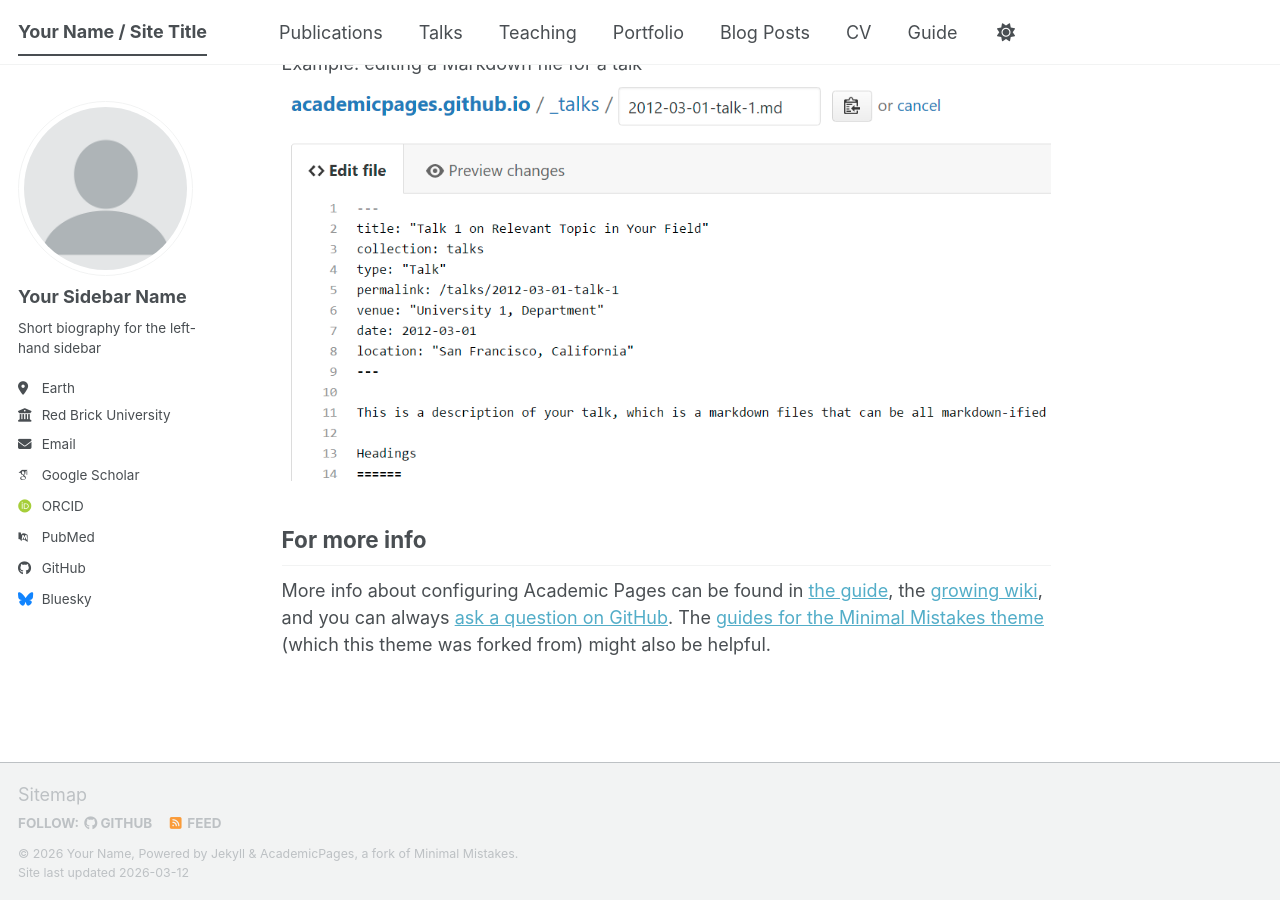
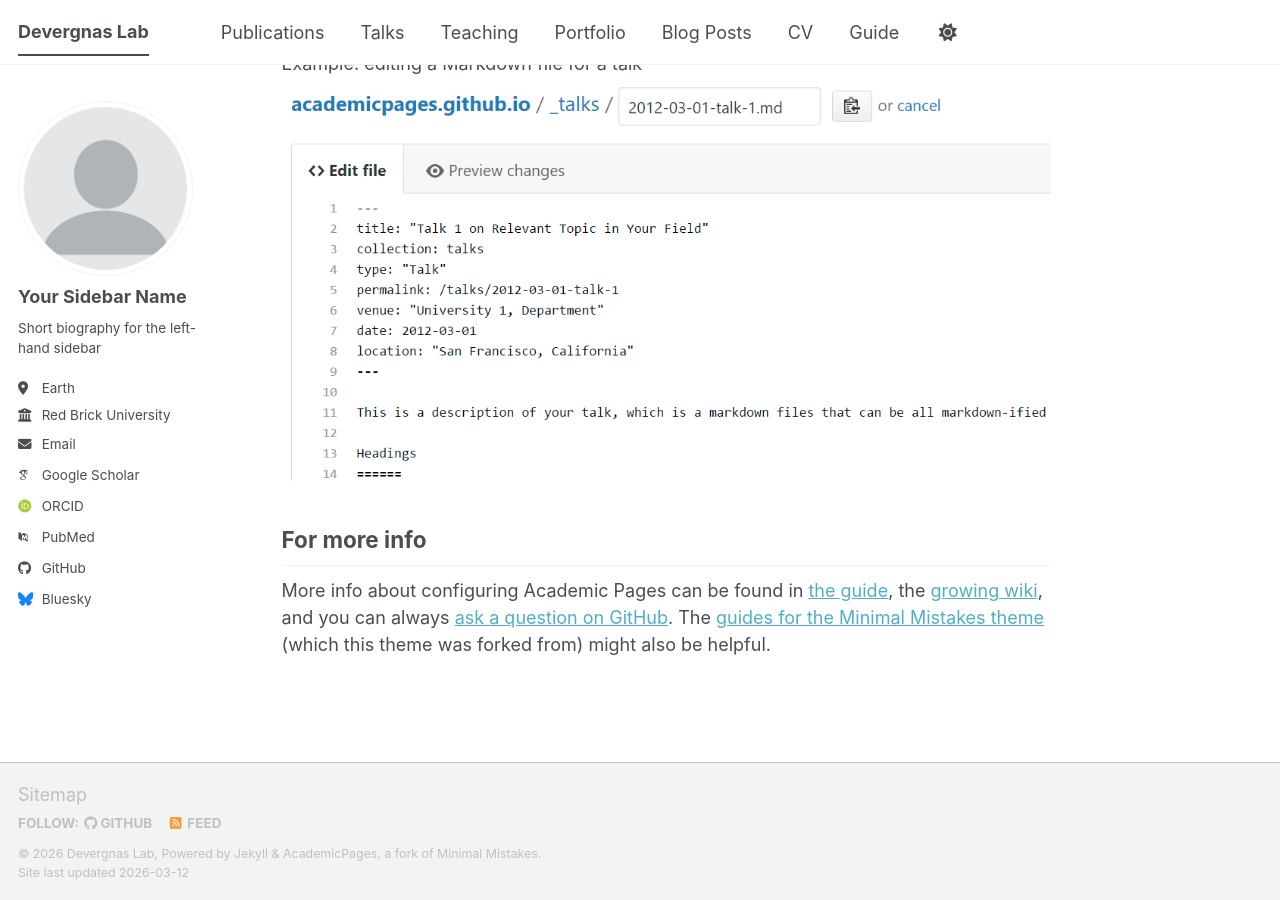
Before and after one commit to Devergnas-Lab/devergnas-lab.github.io, a Jekyll site: the page built from _pages/about.md, in a window 1280 px wide and 900 px high, scrolled down 2720 px. Built offline with Jekyll 4.4.1, drawn with Linux system fonts in a browser that asks for light colours; some web fonts are replaced; a script bundle is joined from its source files by our own code; library files that are not in the unit come from our copies.

Commit message:
Update _config.yml

```diff
--- a/_config.yml
+++ b/_config.yml
@@ -9,10 +9,10 @@
 # Basic Site Settings
 locale                   : "en-US"
 site_theme               : "default" # The available themes options are "default", "air", "sunrise", "mint", "dirt" and "contrast"
-title                    : "Your Name / Site Title"
+title                    : "Devergnas Lab"
 title_separator          : "-"
-name                     : &name "Your Name"
-description              : &description "Your Name's academic portfolio"   # Update this with a general description of your site, this is the default if not overridden by a page
+name                     : &name "Devergnas Lab"
+description              : &description "Neural circuits, neuromodulation, epilepsy, and sleep research"   # Update this with a general description of your site, this is the default if not overridden by a page
 url                      : https://academicpages.github.io # The base hostname & protocol for your site e.g. "https://[your GitHub username].github.io",
                                                            # or if you already have some other page hosted on Github then use "https://[your GitHub username].github.io/[Your Repo Name]"
 baseurl                  : "" # the subpath of your site, e.g. "/blog"
```
